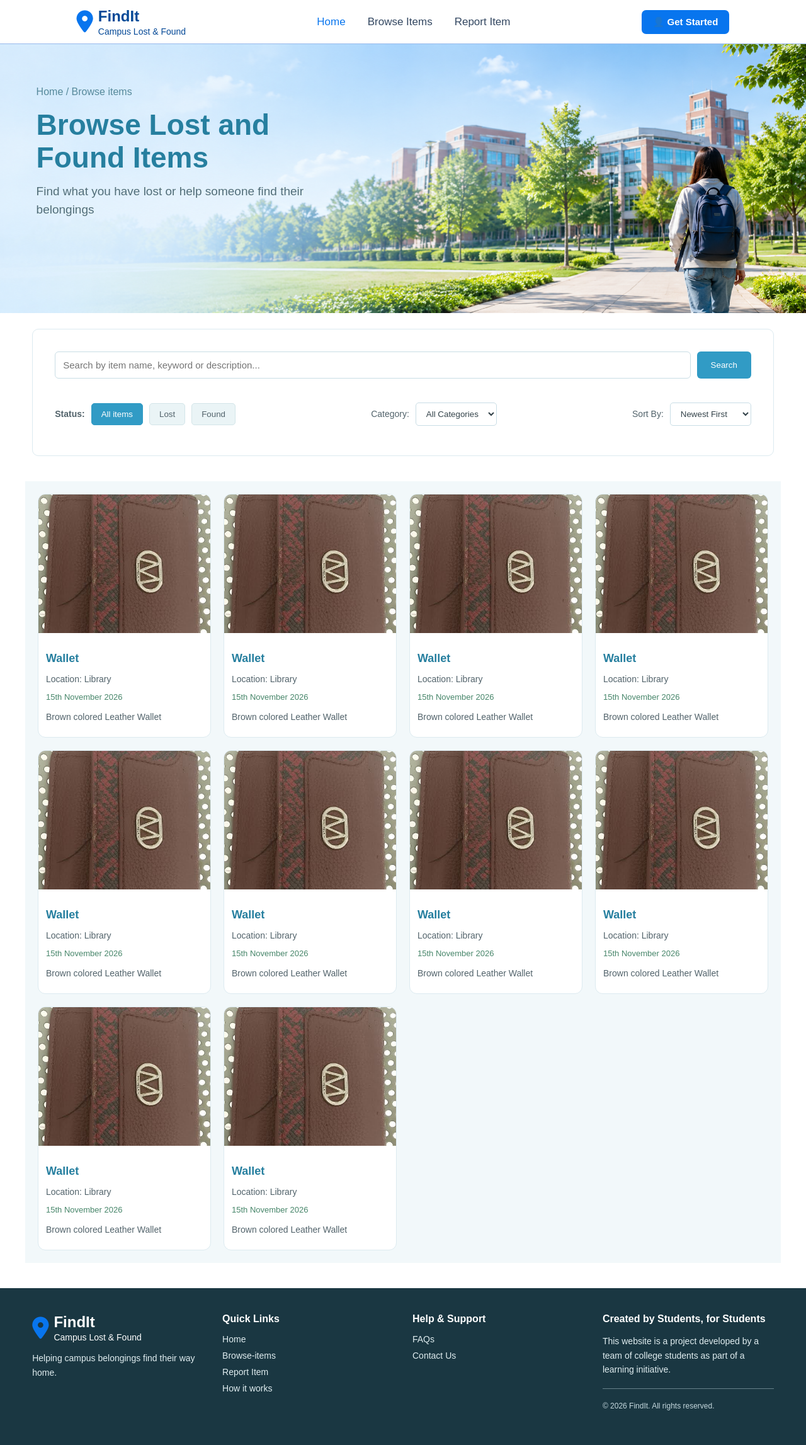
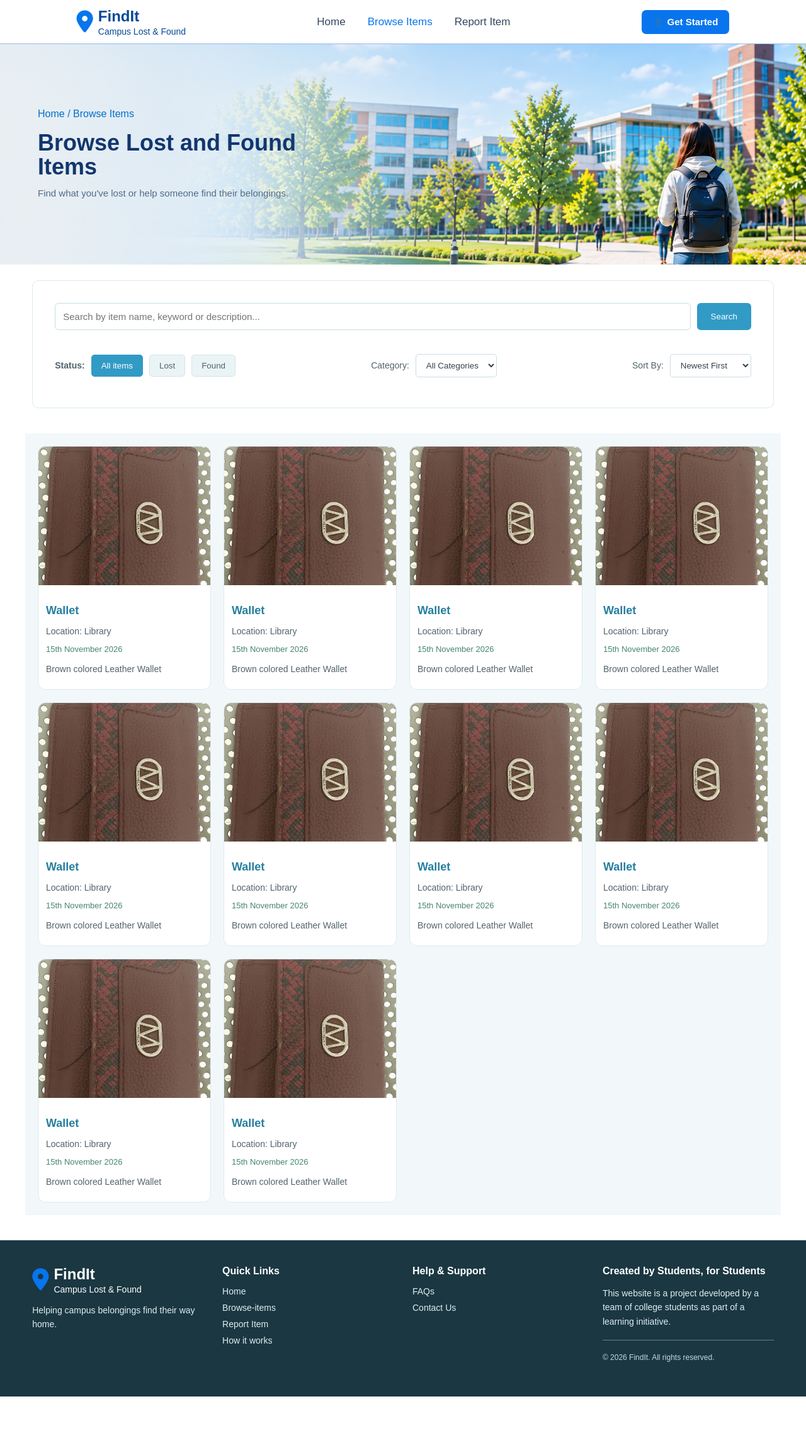
Before and after one commit to lakshaykhanna16/findit-campus, a Python web app: template templates/browse-items.html in a window 1280 px wide. Shown: the whole page at 63% size. After the commit the page ends 2217 px from the top, so only its background shows below. Run offline with Jinja, Linux system fonts and the light colour scheme; the template is opened without the code that fills it, so the values that code supplies are empty.

Commit message:
Update browse page styling and HTML

```diff
--- a/static/css/browse-items.css
+++ b/static/css/browse-items.css
@@ -1,51 +1,51 @@
+/* HERO SECTION */
 
-/* HERO SECTION */
 #hero {
+  min-height: 350px;
+  padding: 30px;
   display: flex;
-    position: relative;
-    min-height: 180px;
-}
+  align-items: center;
 
-#hero-image {
-    display: block;
-    width: 100%;
-    height: auto;
+  background-image:
+    linear-gradient(to right, rgba(200, 200, 200, 0.2), transparent),
+    url("../images/campus_bg.png");
+
+  background-size: cover;
+  background-position: center;
+  background-repeat: no-repeat;
 }
 
 #hero-data {
-    position: absolute;
   max-width: 500px;
-    top: 12%;
-    left: 4.5%;
-}
-
-#hero-data h1 {
-    font-size: 46px;
-    font-weight: 700;
-    line-height: 1.12;
-    color: #267F9F;
-    margin: 0 0 14px 0;
 }
 
 #breadcrumb {
   font-size: 16px;
-    color: #56899B;
-    margin-bottom: 18px;
+  color: #016fc9;
+  margin: 0 0 18px 30px;
+}
+
+#hero-data h1 {
+  font-size: 36px;
+  line-height: 1.05;
+  color: #12366d;
+  margin: 12px 0 12px 30px;
 }
 
 #description {
-    font-size: 19px;
+  font-size: 15px;
   line-height: 1.5;
-    color: #526E78;
-    margin: 0;
+  color: #526b89;
+  margin: 0 0 0 30px;
+  max-width: 450px;
 }
 
 /* SEARCH CONTAINER */
 #search {
-    background-color: #FFFFFF;
+  background-color: #ffffff;
   padding: 35px;
   margin: 25px 4%;
-    border: 1px solid #DCEAF0;
+  border: 1px solid #dceaf0;
   border-radius: 10px;
 }
 
--- a/templates/browse-items.html
+++ b/templates/browse-items.html
@@ -10,11 +10,9 @@
       rel="stylesheet"
       href="https://cdnjs.cloudflare.com/ajax/libs/font-awesome/6.7.2/css/all.min.css"
     />
-
   </head>
   <body>
-    <header>
-      <!-- NAVBAR -->
+    <!-- NAVBAR -->
     <nav class="navbar">
       <div class="logo">
         <i class="fa-solid fa-location-dot"></i>
@@ -25,8 +23,8 @@
       </div>
 
       <div class="nav-links">
-        <a href="index.html" class="active">Home</a>
-        <a href="">Browse Items</a>
+        <a href="index.html">Home</a>
+        <a href="../templates/browse-items.html" class="active">Browse Items</a>
         <a href="">Report Item</a>
       </div>
 
@@ -35,17 +33,14 @@
 
     <!-- MAIN -->
     <main>
+      <!-- HERO SECTION -->
       <section id="hero">
-        <img
-          id="hero-image"
-          src="../static/images/hero-image.png"
-          alt="hero-image"
-        />
+        <!-- heading -->
         <div id="hero-data">
-          <p id="breadcrumb">Home / Browse items</p>
+          <p id="breadcrumb">Home / Browse Items</p>
           <h1>Browse Lost and Found Items</h1>
           <p id="description">
-            Find what you have lost or help someone find their belongings
+            Find what you've lost or help someone find their belongings.
           </p>
         </div>
       </section>
@@ -206,7 +201,7 @@
       </section>
     </main>
 
-     <!-- FOOTER -->
+    <!-- FOOTER -->
     <footer class="footer">
       <div class="footer-brand">
         <div class="logo-footer">
@@ -222,9 +217,9 @@
       <div class="footer-links">
         <h4 style="color: white">Quick Links</h4>
         <a href="/">Home</a>
-        <a href="/templates/browse-items.html">Browse-items</a>
-        <a href="/templates/report-items">Report Item</a>
-        <a href="/templates/how-it-works">How it works</a>
+        <a href="../templates/browse-items.html">Browse-items</a>
+        <a href="../templates/report-items">Report Item</a>
+        <a href="../templates/how-it-works">How it works</a>
       </div>
 
       <div class="footer-support">
```
Also changed, not shown: other parts of static/css/browse-items.css (+20 -20 lines), templates/index.html (+7 -5 lines). Lines whose indentation alone changed are shown as unchanged.
